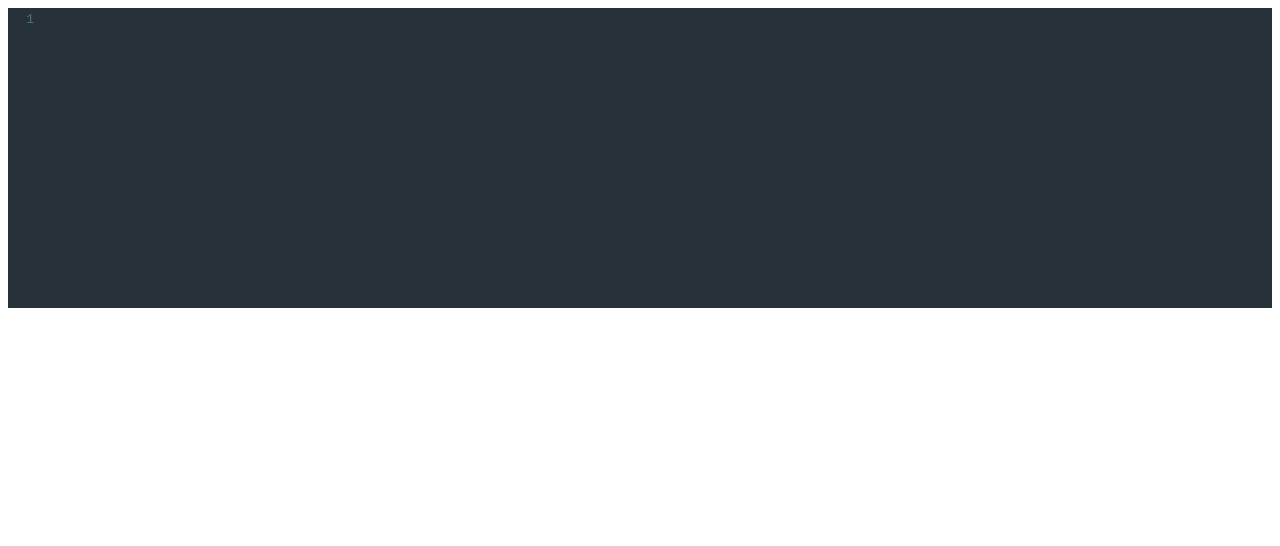
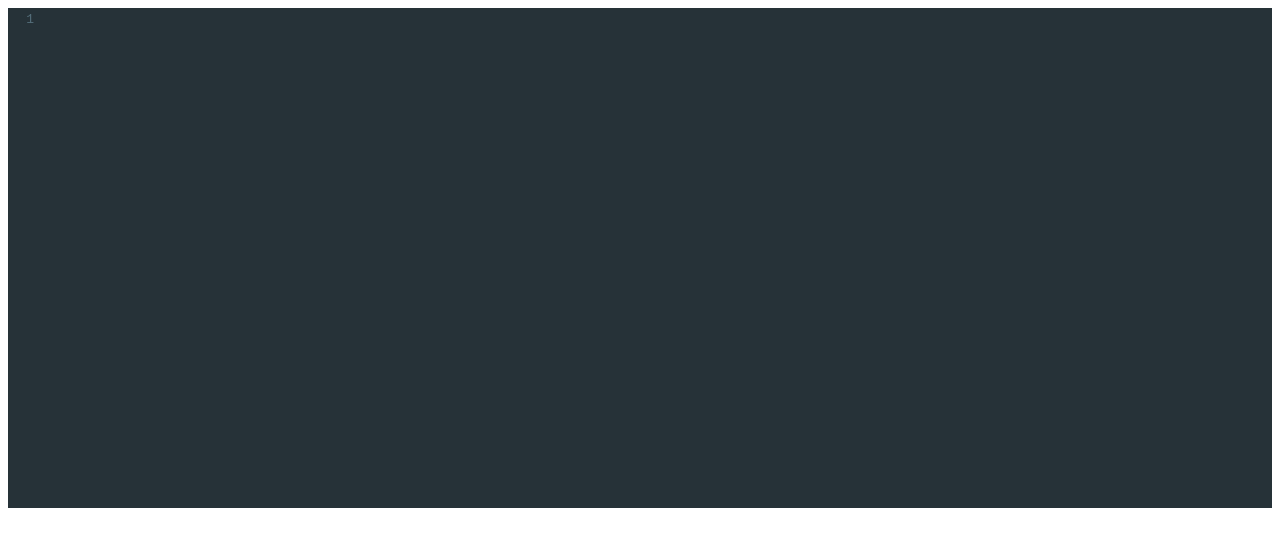
Before and after one commit to lfg1907/jsbattle, a React app: page /#/editor in a window 1280 px wide. Shown: the top 546 px of the page. Built offline with nearby package versions, Linux system fonts and the light colour scheme.

Commit message:
add css to Editor

```diff
--- a/frontend/src/components/Editor.jsx
+++ b/frontend/src/components/Editor/index.jsx
@@ -1,15 +1,19 @@
+// Simple wrapper around the CodeMirror component
+// so we don't have to deal with boilerplate stuff all the time
 import React from 'react';
 import { UnControlled as CodeMirror } from 'react-codemirror2';
 
 import 'codemirror/lib/codemirror.css';
 import 'codemirror/theme/material.css';
 import 'codemirror/theme/neat.css';
+import './style.css';
 import 'codemirror/mode/javascript/javascript';
 
-const Editor = () => {
+const Editor = ({ value }) => {
   return (
     <CodeMirror
-      value=""
+      value={value}
+      className="goose-teeth"
       options={{
         mode: 'javascript',
         theme: 'material',
--- /dev/null
+++ b/frontend/src/components/Editor/style.css
@@ -0,0 +1,8 @@
+.CodeMirror {
+  height: 500px;
+}
+
+#editor-container {
+  width: 50%;
+  margin: 0 auto;
+}
```
